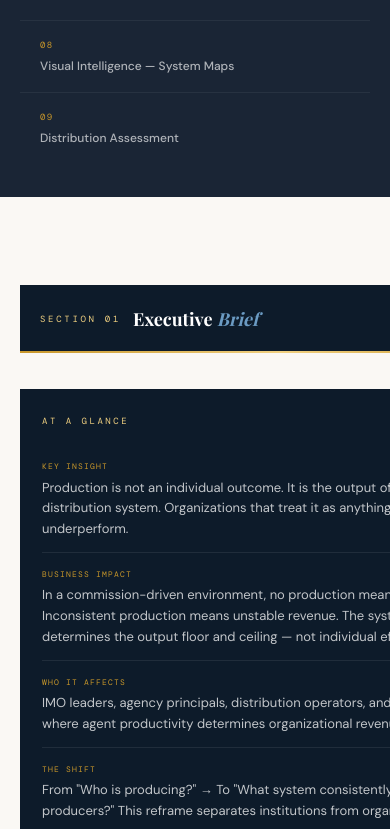
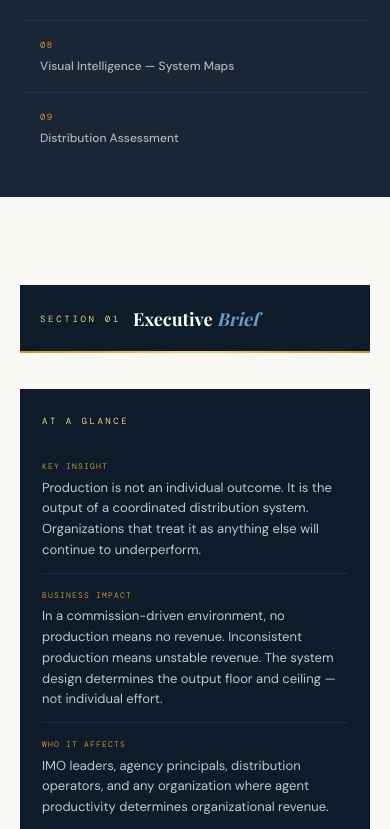
Before and after one commit to michaelschuettephoto-code/clientelebuilders, a React (Vite) app: page /reports/agent-production in a window 390 px wide. Shown: the part 1486-2315 px from the top of the page. Built offline with nearby package versions, Linux system fonts and the light colour scheme; a web font is replaced by a local one.

Commit message:
Changes
Co-authored-by: michaelschuettephoto-code <236507827+michaelschuettephoto-code@users.noreply.github.com>

```diff
--- a/src/pages/reports/agent-production.css
+++ b/src/pages/reports/agent-production.css
@@ -180,14 +180,15 @@
 .rpt-rule { border: none; border-top: 1px solid var(--rpt-rule); margin: 40px 0; }
 
 @media (max-width: 760px) {
-  .rpt-two-col { grid-template-columns: 1fr; }
+  .rpt-two-col { grid-template-columns: minmax(0, 1fr); }
+  .rpt-two-col > * { min-width: 0; }
   .rpt-sidebar { position: static; }
-  .rpt-insight-grid, .rpt-rec-grid { grid-template-columns: 1fr; }
+  .rpt-insight-grid, .rpt-rec-grid { grid-template-columns: minmax(0, 1fr); }
   .rpt-cover-title, .rpt-cover-year { font-size: 38px; }
   .rpt-cover-inner, .rpt-page { padding: 32px 20px; }
   .rpt-contents { padding: 32px 20px; }
-  .rpt-contents-grid { grid-template-columns: 1fr; }
-  .rpt-cta-inner { grid-template-columns: 1fr; }
+  .rpt-contents-grid { grid-template-columns: minmax(0, 1fr); }
+  .rpt-cta-inner { grid-template-columns: minmax(0, 1fr); }
   .rpt-report-footer { flex-direction: column; gap: 8px; text-align: center; }
   .rpt-cover-bottom { flex-direction: column; gap: 8px; }
   .rpt-part-banner { padding: 18px 20px; gap: 12px; flex-wrap: wrap; }
@@ -195,5 +196,6 @@
   .rpt-exec-brief { padding: 24px 22px; }
   .rpt-exec-row { flex-direction: column; gap: 4px; }
   .rpt-scorecard-cta { padding: 28px 22px; }
-  .rpt-data-table { font-size: 12px; min-width: 520px; }
+  .rpt-data-table { font-size: 12px; }
+  .rpt-data-table th, .rpt-data-table td { padding: 8px 10px; }
 }
```
